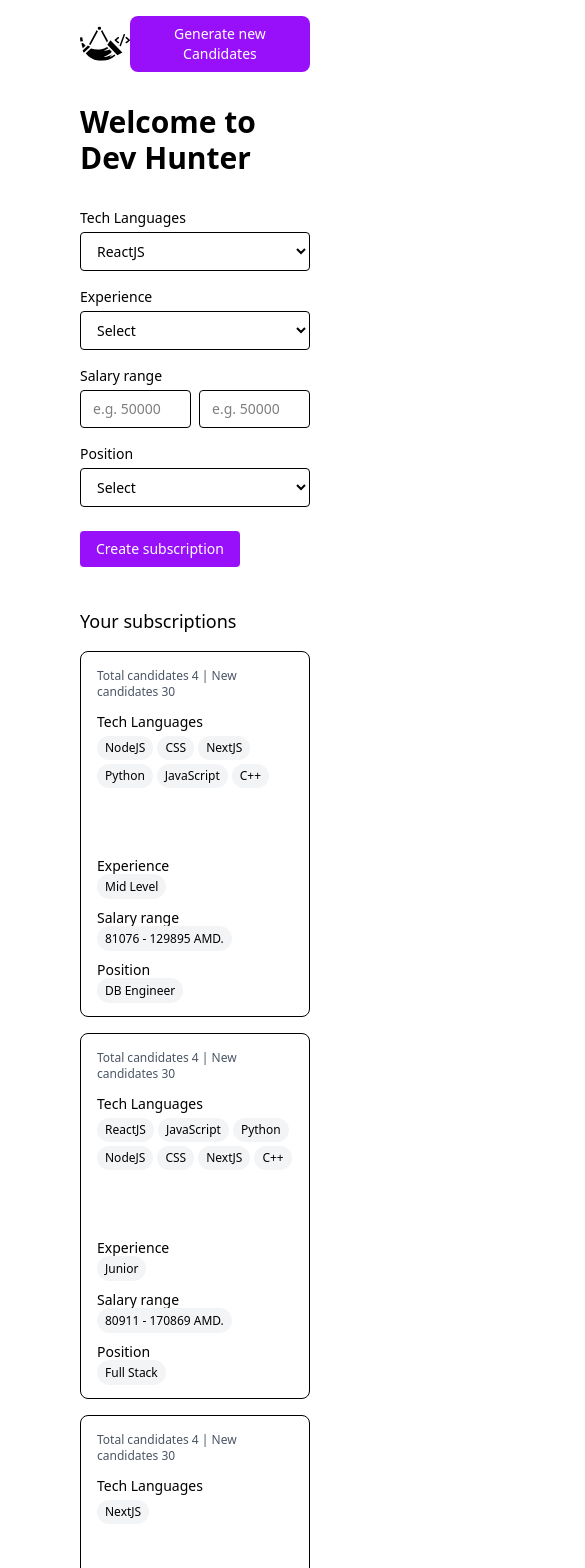
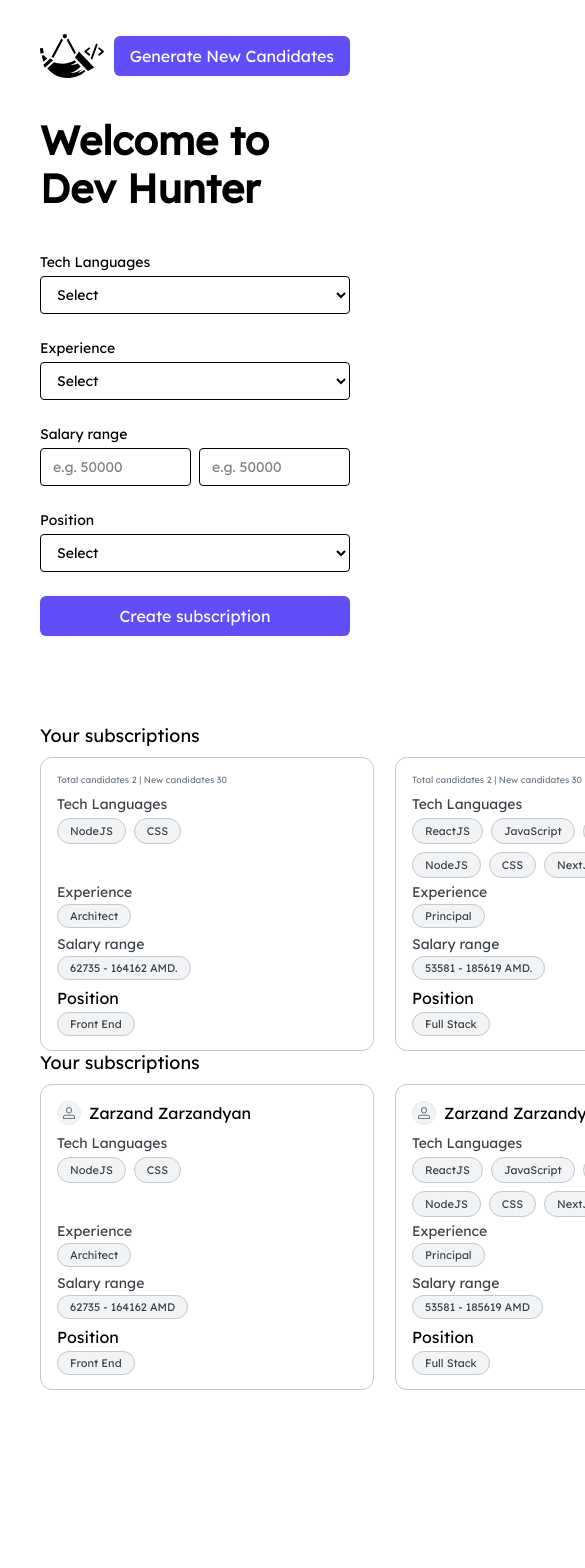
Before and after one commit to nalbandyanmisha/devHunter-frontend, a React (Vite) app: page / in a window 390 px wide. Shown: the top 1568 px of the page, 585 px wide, since content can reach past the window. After the commit the page ends 1406 px from the top, so only its background shows below. Built offline with nearby package versions, Linux system fonts and the light colour scheme.

Commit message:
breakpoint

```diff
--- a/src/App.jsx
+++ b/src/App.jsx
@@ -1,5 +1,6 @@
 import { useState } from 'react'
 import devHunterLogo from './assets/logo.svg'
+import avatar from './assets/avatar.svg'
 import viteLogo from '/vite.svg'
 import './App.css'
 
@@ -8,7 +9,7 @@ import SubscriptionCard from './components/SubscriptionCard'
 import Button from './components/Button'
 
 const techLanguages = ['CSS', 'JavaScript', 'Python', 'NodeJS', 'ReactJS', 'NextJS', 'C++']
-const experiences = ['Junior', 'Mid Level', ':width: ,Senior', 'Principal', 'Architect']
+const experiences = ['Junior', 'Mid Level', 'Senior', 'Principal', 'Architect']
 const positions = ['Full Stack', 'Front End', 'Back End', 'DB Engineer']
 
 const generateCandidates = function(count) {
@@ -38,168 +39,230 @@ const getRandomElements = (array, count) => {
   return shuffled.slice(0, count);
 };
 
-const candidates = generateCandidates(10);
-const subscriptions = candidates.slice(0,4);
+function App() {
+  const initialCandidates = generateCandidates(10);
+  const initialSubscriptions = initialCandidates.slice(0, 2);
+  const [formData, setFormData] = useState({
+    techLanguages: ['Select'],
+    experience: 'Select',
+    salaryRange: {
+      min: 50000,
+      max: 500000
+    },
+    position: 'Select'
+  });
+  const [subscriptions, setSubscriptions] = useState(initialSubscriptions);
+  const [candidates, setCandidates] = useState(initialCandidates);
 
-function App() {
+  const handleCandidatesGeneration = () => {
+    setCandidates((prev) => ([...prev, ...generateCandidates(10)]));
+  }
+
+  const handleSingleSelectionBox = (e) => {
+    const { name, value} = e.target
+    setFormData((prev) => ({
+      ...prev,
+      [name]: value
+    }));
+  }
+
+  const handleMultipleSelectionBox = (e) => {
+    const value = e.target.value;
+    setFormData((prev) => ({
+      ...prev,
+      techLanguages: prev.techLanguages.includes(value)
+        ? prev.techLanguages.filter((v) => v !== value)
+        : [...prev.techLanguages.filter((v) => v !== 'Select'), value],
+    }));
+  }
+
+  const handleSalaryRange = (e) => {
+    e.preventDefault();
+    const { name, value} = e.target
+    console.log(name, value);
+    setFormData((prev) => ({
+      ...prev,
+      salaryRange: {
+        ...prev.salaryRange,
+        [name]: value,
+      },
+    }));
+  };
+
+  const handleSubscriptionForm = (e) => {
+    e.preventDefault();
+    console.log('Form Submitted:', formData);
+    setSubscriptions((prev) => [...prev, formData])
+  }
 
   return (
     <>
-      <div className="w-full bg-white px-20 py-4">
-        <header className="flex items-center justify-between">
+      <div className="bg-white px-10 lg:px-20 py-4">
+        <header className="flex items-center justify-between h-20">
           <div className="flex items-center space-x-2">
             <img
               src={devHunterLogo}
               alt="Dev Hunter Logo"
-              className="h-10 w-auto"
+              className="w-auto"
             />
           </div>
 
-          <button className="bg-purple-600 hover:bg-purple-700 text-white text-sm font-medium px-4 py-2 rounded-lg transition-colors">
-            Generate new Candidates
+          <button className="flex items-center justify-center bg-[#614EFA] hover:bg-[#614EE0] rounded-[6px] px-4 py-2.5 h-10 text-white text-[16px]/5" onClick={handleCandidatesGeneration}>
+            Generate New Candidates
           </button>
         </header>
-        <main className="mt-8 mx-auto">
-          <section className="mt-8 mx-auto">
-            <h1 className="text-3xl font-bold mb-8">Welcome to Dev Hunter</h1>
+        <main className="mt-5">
+          <section>
+            <div className="text-[40px]/12 font-bold">Welcome to Dev Hunter</div>
           </section>
-          <section className="mt-8 mx-auto">
-            <div className="flex flex-col lg:flex-row gap-10">
-              {/* Form Section */}
-              <div className="w-full lg:w-1/3">
-                <form className="space-y-4">
+          <section className={`mt-10 flex flex-col ${subscriptions.length === 0 && 'md:flex-row'} lg:flex-row gap-20`}>
+            <div className="max-w-82 h-98">
+              <form className="flex flex-col gap-6" onSubmit={handleSubscriptionForm}>
                 <div>
-                        <label className="block text-sm font-medium mb-1">Tech Languages</label>
-                        <select id="techLanguages"  className="w-full border rounded px-3 py-2 text-sm">
+                  <label htmlFor="techLanguages" className="block text-sm font-medium mb-1">Tech Languages</label>
+                  <div className="relative">
+                    <select id="techLanguages" value="" className="w-full border rounded px-3 py-2 text-sm" onChange={handleMultipleSelectionBox}>
+                      {formData.techLanguages.includes('Select') && (
+                        <option value="">Select</option>
+                      )}
                       {
-                            techLanguages.map((lang, idx) => (
-                              <option key={idx} value={lang}>{lang}</option>
+                        techLanguages.map((lang) => (
+                          <option key={lang} value={lang}>{lang}</option>
                         ))}
-                          <option>Select</option>
                     </select>
+                  </div>
                 </div>
 
                 <div>
                   <label className="block text-sm font-medium mb-1">Experience</label>
-                        <select className="w-full border rounded px-3 py-2 text-sm">
-                          <option>Select</option>
+                  <select name="experience" value={formData.experience} className="w-full border rounded px-3 py-2 text-sm" onChange={handleSingleSelectionBox}>
+                    {formData.experience === 'Select' && (
+                      <option value="select">Select</option>
+                    )}
+                    {
+                      experiences.map((exp, idx) => (
+                        <option key={idx} value={exp}>{exp}</option>
+                      ))}
                   </select>
                 </div>
 
                 <div>
                   <label className="block text-sm font-medium mb-1">Salary range</label>
                   <div className="flex gap-2">
-                          <input className="w-1/2 border rounded px-3 py-2 text-sm" placeholder="e.g. 50000" />
-                          <input className="w-1/2 border rounded px-3 py-2 text-sm" placeholder="e.g. 50000" />
+                    <input name="min" type="number" placeholder="e.g. 50000" className="w-1/2 border rounded px-3 py-2 text-sm" onChange={handleSalaryRange}/>
+                    <input name="max" type="number" placeholder="e.g. 50000" className="w-1/2 border rounded px-3 py-2 text-sm" onChange={handleSalaryRange}/>
                   </div>
                 </div>
 
                 <div>
                   <label className="block text-sm font-medium mb-1">Position</label>
-                        <select className="w-full border rounded px-3 py-2 text-sm">
-                          <option>Select</option>
+                  <select name="position" className="w-full border rounded px-3 py-2 text-sm" onChange={handleSingleSelectionBox}>
+                    {formData.position === 'Select' && (
+                      <option value="select">Select</option>
+                    )}
+                    {
+                      positions.map((pos, idx) => (
+                        <option key={idx} value={pos}>{pos}</option>
+                      ))}
                   </select>
                 </div>
 
-                      <button
-                        type="submit"
-                        className="bg-purple-600 hover:bg-purple-700 text-white px-4 py-2 rounded text-sm font-medium mt-2"
-                      >
+                <button type="submit" className="flex items-center justify-center bg-[#614EFA] hover:bg-[#614EE0] rounded-[6px] px-4 py-2.5 h-10 text-white text-[16px]/5">
                   Create subscription
                 </button>
               </form>
             </div>
 
-              {/* Subscriptions Section */}
-              <div className="w-full lg:w-2/3">
-                <h2 className="text-lg font-medium mb-4">Your subscriptions</h2>
-
             {subscriptions.length === 0 ? (
-                  <div className="w-full h-full min-h-[200px] flex items-center justify-center border rounded-lg text-gray-500 bg-gray-50 text-sm p-6">
-                    There are no matching candidates yet 😔
+              <div className="flex flex-grow items-center justify-center">
+                <div className="flex flex-col gap-4 ">
+                  <h1 className="text-center text-[40px] leading-[48px] font-bold">No Matchings</h1>
+                  <span className="text-center text-[14px] leading-[20px] font-normal text-[#6D7883]">We will let you know when a match is found</span>
+                </div>
               </div>
             ) : (
-                  <div className="w-full grid sm:grid-cols-1 md:grid-cols-2 gap-4">
+                <div className="grid grid-row gap-2.25">
+                  <h1 className="text-[18px] leading-[24px]">Your subscriptions</h1>
+                  <div className="w-full flex flex-col-2 gap-5.25">
                     {subscriptions.map((sub, idx) => (
-                      <section className="bg-white rounded-lg">
-                        <div className="border rounded-lg p-4 text-sm space-y-3">
-                          <header className="text-gray-600 text-xs">
-                            Total candidates {subscriptions.length} | New candidates 30
+                      <section key={idx} className="w-[334px] p-4 grid grid-row border border-[#C3C8CD] rounded-[12px] gap-2">
+                        <header>
+                          <p className="text-[9px] leading-[12px] text-[#6D7883]">Total candidates {subscriptions.length} | New candidates 30</p>
                         </header>
 
-                          <div>
-                            <p className="font-medium">Tech Languages</p>
+                        <div className="h-20 grid-rows-2 gap-1">
+                          <p className="label">Tech Languages</p>
                           <div className="grid grid-rows-2 gap-1 mt-1">
-                              <div className="flex flex-wrap gap-1 ">
+                            <div className="flex flex-wrap gap-2">
                               {sub.techLanguages.map((lang, idx) => (
-                                  <span key={idx} className="bg-gray-100 rounded-full px-2 py-1 text-xs">{lang}</span>
+                                <span key={idx} className="tag">{lang}</span>
                               ))}
                             </div>
                           </div>
                         </div>
 
                         <div>
-                            <p className="font-medium">Experience</p>
-                            <span className="bg-gray-100 rounded-full px-2 py-1 text-xs">{sub.experience}</span>
+                          <p className="label">Experience</p>
+                          <span className="tag">{sub.experience}</span>
                         </div>
 
                         <div>
-                            <p className="font-medium">Salary range</p>
-                            <span className="bg-gray-100 rounded-full px-2 py-1 text-xs">{sub.salaryRange.min} - {sub.salaryRange.max} AMD.</span>
+                          <p className="label">Salary range</p>
+                          <span className="tag">{sub.salaryRange.min} - {sub.salaryRange.max} AMD.</span>
                         </div>
 
                         <div>
-                            <p className="font-medium">Position</p>
-                            <span className="bg-gray-100 rounded-full px-2 py-1 text-xs">{sub.position}</span>
-                          </div>
+                          <p className="label]">Position</p>
+                          <span className="tag">{sub.position}</span>
                         </div>
                       </section>
                     ))}
                   </div>
+                </div>
               )}
-              </div>
-          </div>
           </section>
-          <section className="mt-8 mx-auto">
-            <h2 className="text-lg font-medium mb-4">Candidates</h2>
-            <div className="w-full grid sm:grid-cols-1 md:grid-cols-2 lg:grid-cols-3 xl:grid:-cols-4 gap-4">
+
+          {candidates.length !== 0 && (
+            <div className="grid grid-row gap-2.25">
+              <h1 className="text-[18px] leading-[24px]">Your subscriptions</h1>
+              <div className="w-full flex flex-col-2 gap-5.25">
                 {candidates.map((cand, idx) => (
-                <section className="bg-white rounded-lg">
-                  <div className="border rounded-lg p-4 text-sm space-y-3">
-                    <header className="text-gray-600 text-xs">
-                      Total candidates {candidates.length} | New candidates 30
+                  <section key={idx} className="w-[334px] p-4 grid grid-row border border-[#C3C8CD] rounded-[12px] gap-2">
+                    <header className="w-full h-6 flex gap-2">
+                      <img src={avatar} alt="Avatar" className="w-6 h-6" />
+                      <div className="font-[Lexend] font-weight-[500] font-style-[Mediun]">{cand.firstName} {cand.lastName} </div>
                     </header>
 
-                    <div>
-                      <p className="font-medium">Tech Languages</p>
+                    <div className="h-20 grid-rows-2 gap-1">
+                      <p className="label">Tech Languages</p>
                       <div className="grid grid-rows-2 gap-1 mt-1">
-                        <div className="flex flex-wrap gap-1 ">
+                        <div className="flex flex-wrap gap-2">
                           {cand.techLanguages.map((lang, idx) => (
-                            <span key={idx} className="bg-gray-100 rounded-full px-2 py-1 text-xs">{lang}</span>
+                            <span key={idx} className="tag">{lang}</span>
                           ))}
                         </div>
                       </div>
                     </div>
 
                     <div>
-                      <p className="font-medium">Experience</p>
-                      <span className="bg-gray-100 rounded-full px-2 py-1 text-xs">{cand.experience}</span>
+                      <p className="label">Experience</p>
+                      <span className="tag">{cand.experience}</span>
                     </div>
 
                     <div>
-                      <p className="font-medium">Salary range</p>
-                      <span className="bg-gray-100 rounded-full px-2 py-1 text-xs">{cand.salaryRange.min} - {cand.salaryRange.max} AMD.</span>
+                      <p className="label">Salary range</p>
+                      <span className="tag">{cand.salaryRange.min} - {cand.salaryRange.max} AMD</span>
                     </div>
 
                     <div>
-                      <p className="font-medium">Position</p>
-                      <span className="bg-gray-100 rounded-full px-2 py-1 text-xs">{cand.position}</span>
-                    </div>
+                      <p className="label]">Position</p>
+                      <span className="tag">{cand.position}</span>
                     </div>
                   </section>
                 ))}
               </div>
-          </section>
+            </div>
+          )}
         </main>
       </div>
     </>
--- a/src/index.css
+++ b/src/index.css
@@ -1,4 +1,17 @@
+@import url("https://fonts.googleapis.com/css2?family=Lexend");
 @import "tailwindcss";
-@tailwind base;
-@tailwind components;
 @tailwind utilities;
+
+body {
+  font-family: Lexend;
+  font-weight: 500;
+  font-style: normal;
+}
+
+.tag {
+  @apply px-3 py-1 bg-[#F2F3F4] border border-[#C3C8CD] rounded-[24px] text-[#3C4248] text-[11px] leading-[16px];
+}
+
+.label {
+  @apply text-[#3C4248] text-[14px] leading-[20px];
+}
```
Also changed, not shown: src/assets/avatar.svg (added), src/assets/user.svg (added). Lines whose indentation alone changed are shown as unchanged.
